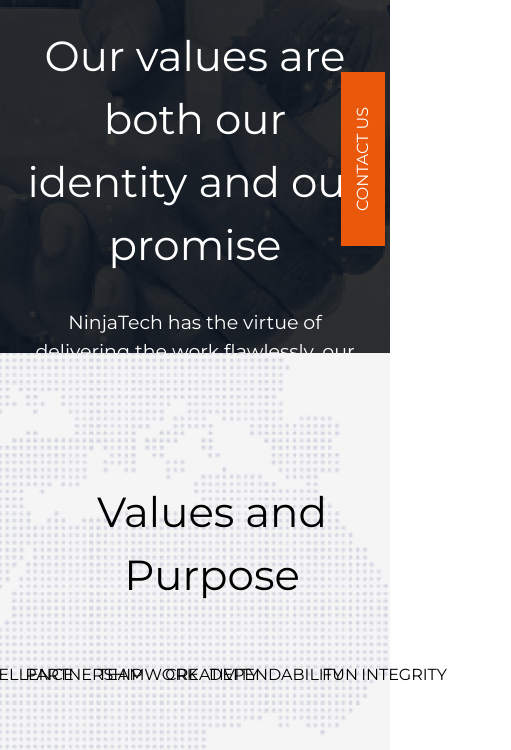
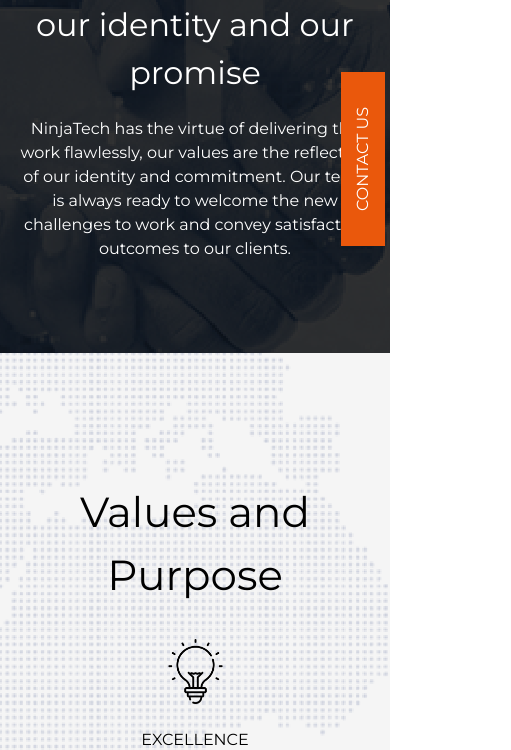
Before and after one commit to noumankhandatu/Ninja-Tech, a Next.js app: page /valueAndPurpose in a window 390 px wide. Shown: the part 183-933 px from the top of the page, 511 px wide, since content can reach past the window. Built offline with nearby package versions, Linux system fonts and the light colour scheme; a web font is replaced by a local one.

Commit message:
services page

```diff
--- a/pages/valueAndPurpose.tsx
+++ b/pages/valueAndPurpose.tsx
@@ -18,11 +18,11 @@
     <div>
       <div className="relative text-center ">
         <div className="bg-[url('/valueandpurp.png')]   brightness-25 h-96 pt-96 pb-28 bg-no-repeat bg-center p-10"></div>
-        <Wrapper contained={true} className=" absolute top-32  text-white">
-          <p className="text-[42px] pt-10 mb-8 text-white">
+        <Wrapper contained={true} className=" absolute lg:top-32  top-24 text-white">
+          <p className="lg:text-[42px]  text-[32px] lg:pt-10 lg:mb-8 mb-5 text-white">
             Our values are both our identity and our promise
           </p>
-          <AppFont className="text-[19px] ">
+          <AppFont className="lg:text-[19px] text-[16px]  ">
             NinjaTech has the virtue of delivering the work flawlessly, our
             values are the reflection of our identity and commitment. Our team
             is always ready to welcome the new challenges to work and convey
@@ -35,7 +35,7 @@
         <div className="bg-[url('/value-banner.png')] bg-[#F5F5F5] h-[500px] bg-no-repeat bg-cover bg-center"></div>
         <Wrapper contained={true} className=" absolute top-32  text-white ">
           <p className="text-[42px] mb-8 text-black">Values and Purpose</p>
-          <div className="grid grid-cols-7 gap-16 text-center  items-center  ">
+          <div className="grid lg:grid-cols-7 md:grid-cols-2 grid-cols-1 gap-16 text-center  items-center  ">
             {ValuesData?.map((items) => {
               return (
                 <div className="text-center flex flex-col items-center justify-items-center">
@@ -50,7 +50,9 @@
         </Wrapper>
         {/* All Cards */}
         <Wrapper contained className="">
-          <div className={`grid grid-cols-2 gap-10 relative -top-20 `}>
+          <div
+            className={`grid lg:grid-cols-2  grid-cols-1 gap-10 relative -top-20 `}
+          >
             {ValuePurpCardData?.map((items, id) => {
               return (
                 <div>
--- a/scr/components/molecule/ValuePurposeCard.tsx
+++ b/scr/components/molecule/ValuePurposeCard.tsx
@@ -16,7 +16,7 @@
       style={{ boxShadow: "0 3px 9px rgb(0 0 0 / 16%)" }}
     >
       <p className="text-[42px] text-left capitalize mb-4	">{title}</p>
-      <div className="flex items-center ">
+      <div className="lg:flex lg:flex-row flex flex-col items-center ">
         <p className="text-[15px] tracking-wider leading-7 text-left">
           {description}
         </p>
```
